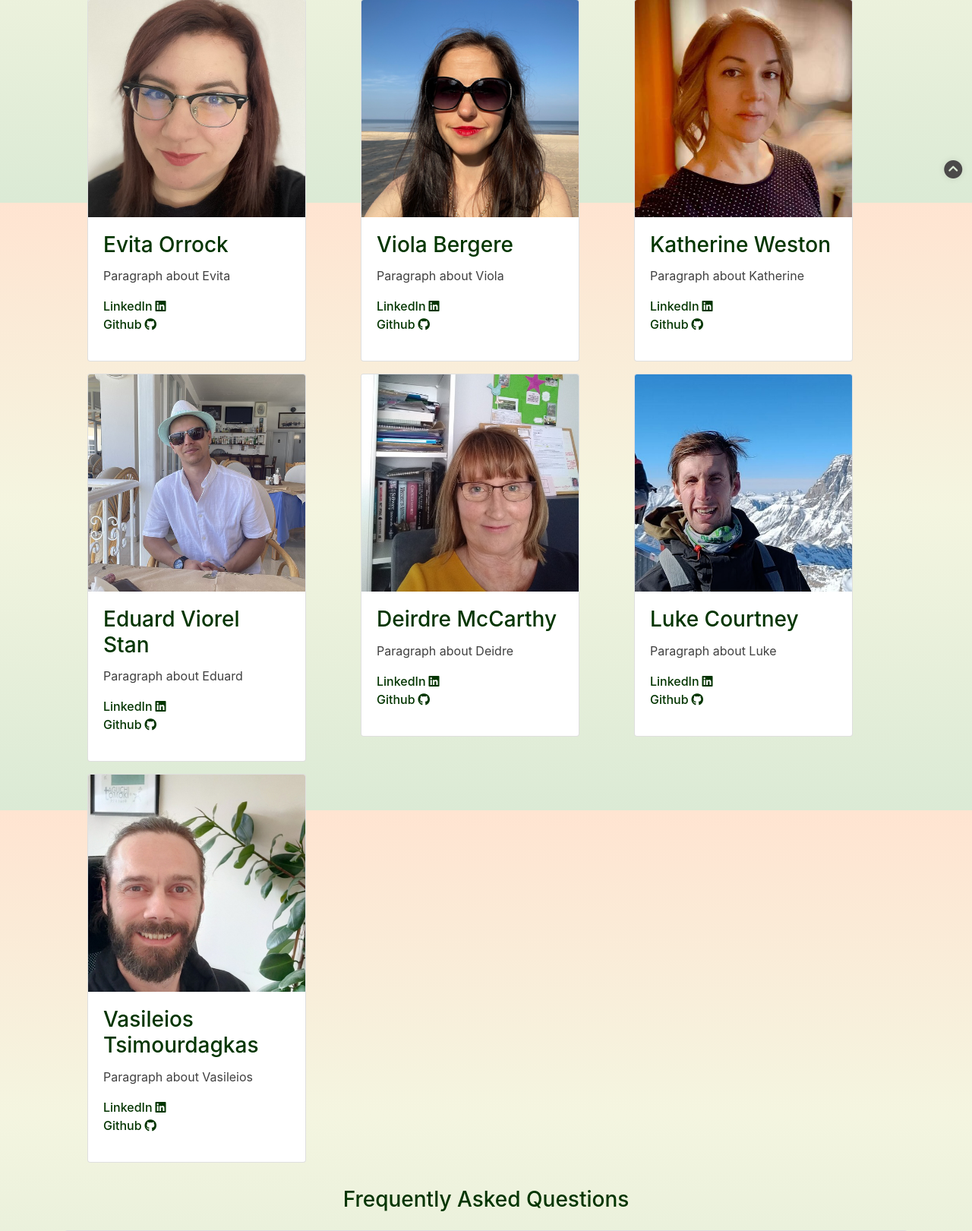
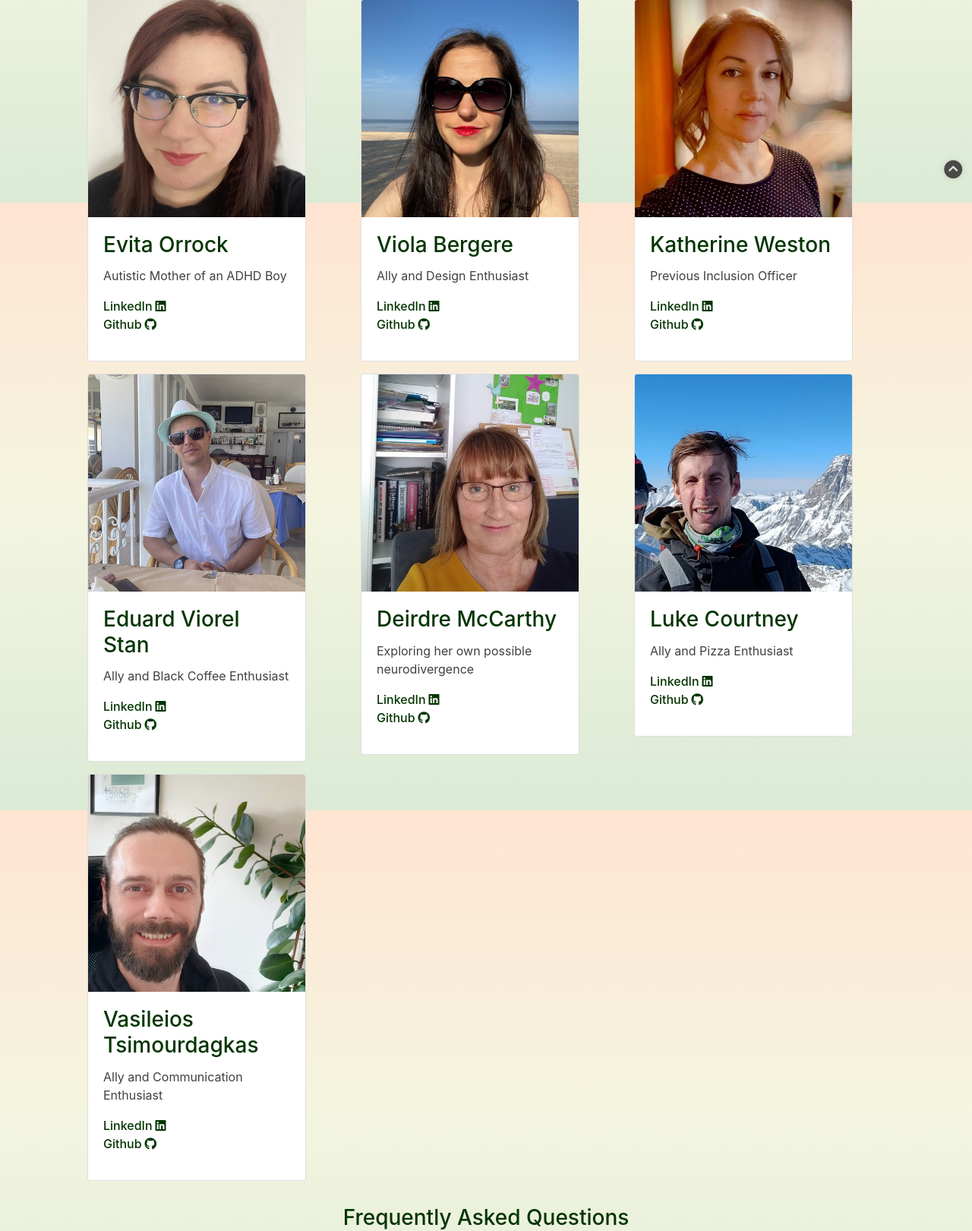
Before and after one commit to violaberg/infinity-health-hub, a Django app: page /about/ in a window 1280 px wide. Shown: the part 533-2154 px from the top of the page at 76% size. Run offline with Django 4.2, Linux system fonts and the light colour scheme; some libraries are stand-ins or nearby versions.

Commit message:
Add descriptions about each team member

```diff
--- a/home/templates/about.html
+++ b/home/templates/about.html
@@ -24,7 +24,7 @@
                 <img class="card-img-top" src="{% static 'images/evita.png' %}" alt="Image of team member Evita">
                 <div class="card-body">
                     <h3 class="card-title">Evita Orrock</h3>
-                    <p class="card-text">Paragraph about Evita</p>
+                    <p class="card-text">Autistic Mother of an ADHD Boy</p>
                     <a href="https://www.linkedin.com/in/evita-orrock/" class="link">LinkedIn<i class="icon pl-1 fa-brands fa-linkedin"></i></a>
                     <p><a href="https://github.com/EvitaKnits" class="link">Github<i class="icon pl-1 fa-brands fa-github"></i></a></p>
                 </div>
@@ -37,7 +37,7 @@
                 <img class="card-img-top" src="{% static 'images/viola.png' %}" alt="Image of team member Viola">
                 <div class="card-body">
                     <h3 class="card-title">Viola Bergere</h3>
-                    <p class="card-text">Paragraph about Viola</p>
+                    <p class="card-text">Ally and Design Enthusiast</p>
                     <a href="https://www.linkedin.com/in/viola-bergere-5a668699/" class="link">LinkedIn<i class="icon pl-1 fa-brands fa-linkedin"></i></a>
                     <p><a href="https://github.com/violaberg" class="link">Github<i class="icon pl-1 fa-brands fa-github"></i></a></p>
                 </div>
@@ -50,7 +50,7 @@
                 <img class="card-img-top" src="{% static 'images/katherine.png' %}" alt="Image of team member Katherine">
                 <div class="card-body">
                     <h3 class="card-title">Katherine Weston</h3>
-                    <p class="card-text">Paragraph about Katherine</p>
+                    <p class="card-text">Previous Inclusion Officer</p>
                     <a href="https://www.linkedin.com/in/katherine-weston-233154214/" class="link">LinkedIn<i class="icon pl-1 fa-brands fa-linkedin"></i></a>
                     <p><a href="https://github.com/Katherine-Holland" class="link">Github<i class="icon pl-1 fa-brands fa-github"></i></a></p>
                 </div>
@@ -62,7 +62,7 @@
                 <img class="card-img-top" src="{% static 'images/eddie.png' %}" alt="Image of team member Eduard">
                 <div class="card-body">
                     <h3 class="card-title">Eduard Viorel Stan</h3>
-                    <p class="card-text">Paragraph about Eduard</p>
+                    <p class="card-text">Ally and Black Coffee Enthusiast</p>
                     <a href="https://www.linkedin.com/in/eduard-stan-a98a54215/" class="link">LinkedIn<i class="icon pl-1 fa-brands fa-linkedin"></i></a>
                     <p><a href="https://github.com/EddieStn" class="link">Github<i class="icon pl-1 fa-brands fa-github"></i></a></p>
                 </div>
@@ -74,7 +74,7 @@
                 <img class="card-img-top" src="{% static 'images/diedre.png' %}" alt="Image of team member Diedre">
                 <div class="card-body">
                     <h3 class="card-title">Deirdre McCarthy</h3>
-                    <p class="card-text">Paragraph about Deidre</p>
+                    <p class="card-text">Exploring her own possible neurodivergence</p>
                     <a href="https://www.linkedin.com/in/deirdre-mc-carthy/" class="link">LinkedIn<i class="icon pl-1 fa-brands fa-linkedin"></i></a>
                     <p><a href="https://github.com/DeeMcCart" class="link">Github<i class="icon pl-1 fa-brands fa-github"></i></a></p>
                 </div>
@@ -86,7 +86,7 @@
                 <img class="card-img-top" src="{% static 'images/luke.png' %}" alt="Image of team member Luke">
                 <div class="card-body">
                     <h3 class="card-title">Luke Courtney</h3>
-                    <p class="card-text">Paragraph about Luke</p>
+                    <p class="card-text">Ally and Pizza Enthusiast</p>
                     <a href="https://www.linkedin.com/in/luke-courtney/" class="link">LinkedIn<i class="icon pl-1 fa-brands fa-linkedin"></i></a>
                     <p><a href="https://github.com/lukecdev" class="link">Github<i class="icon pl-1 fa-brands fa-github"></i></a></p>
                 </div>
@@ -98,7 +98,7 @@
                 <img class="card-img-top" src="{% static 'images/vas.png' %}" alt="Image of team member Vasileios">
                 <div class="card-body">
                     <h3 class="card-title">Vasileios Tsimourdagkas</h3>
-                    <p class="card-text">Paragraph about Vasileios</p>
+                    <p class="card-text">Ally and Communication Enthusiast</p>
                     <a href="https://www.linkedin.com/in/vasileios-tsimourdagkas/" class="link">LinkedIn<i class="icon pl-1 fa-brands fa-linkedin"></i></a>
                     <p><a href="https://github.com/Vasileios20" class="link">Github<i class="icon pl-1 fa-brands fa-github"></i></a></p>
                 </div>
```
